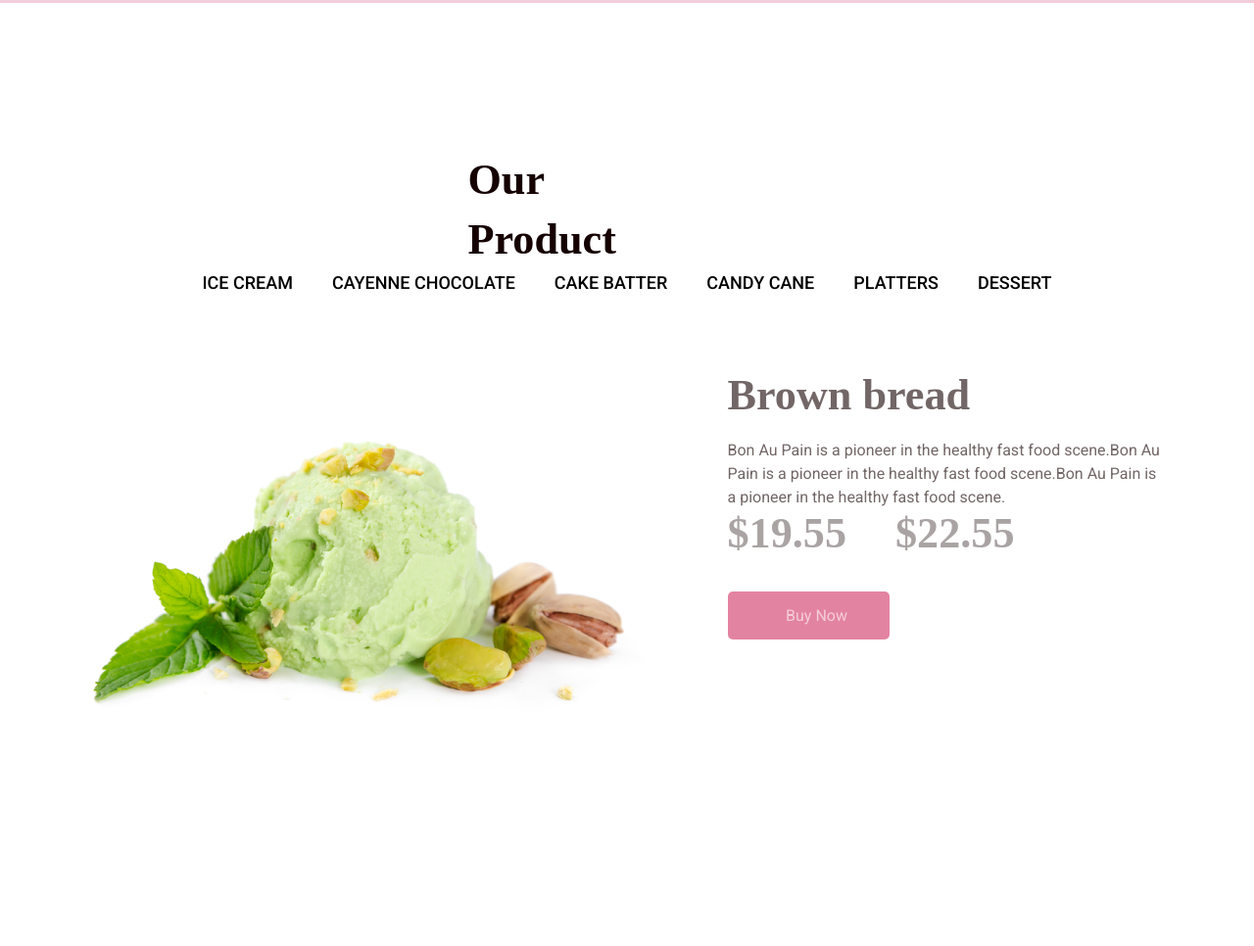
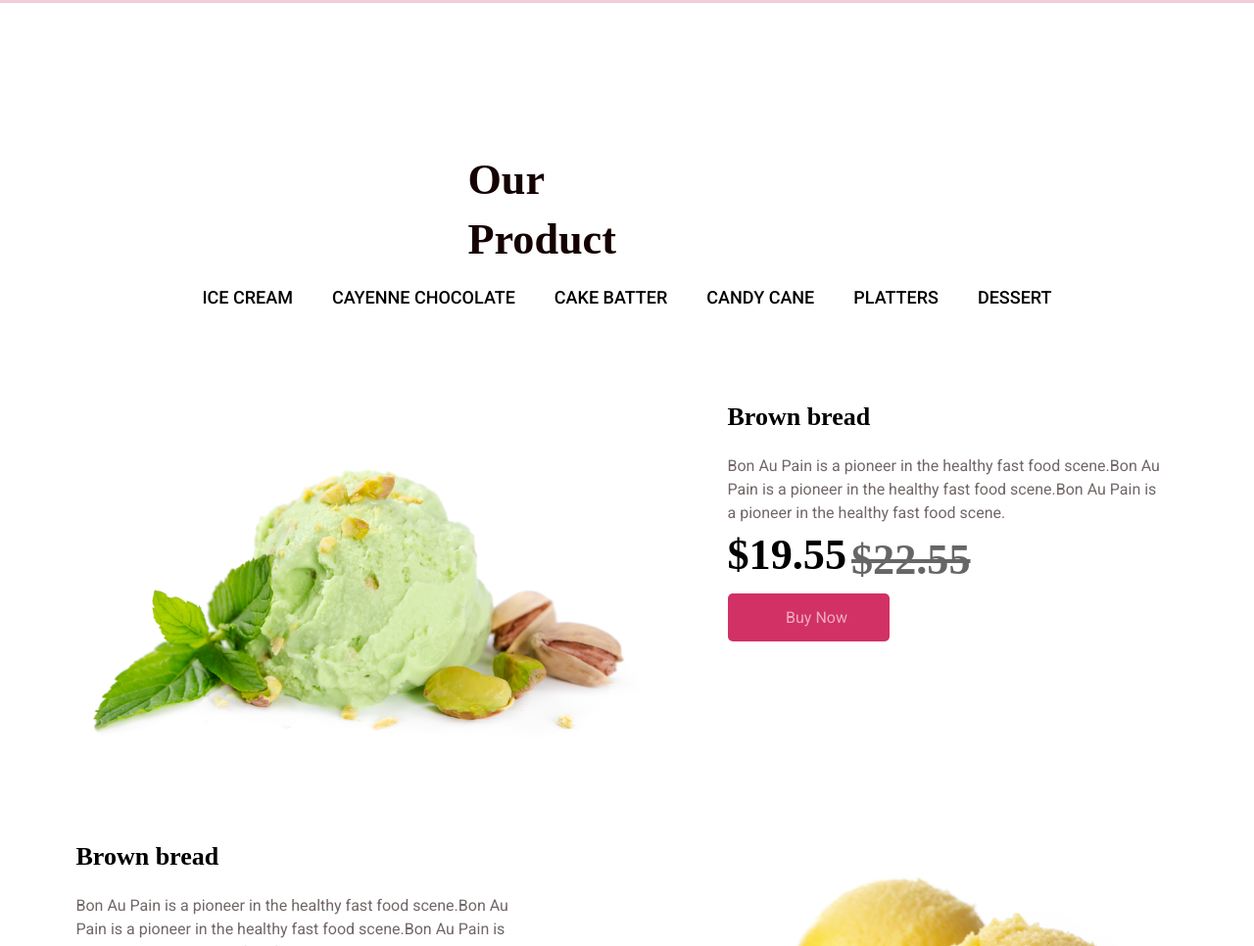
Before and after one commit to Akhrasmiy/najot_talim_imtixon_first, a plain HTML site: page index.html in a window 1280 px wide. Shown: the part 1834-2800 px from the top of the page at 98% size. Before the commit the page ends 2632 px from the top, so only its background shows below. Drawn offline with Linux system fonts and the light colour scheme; a web font is replaced by a local one.

Commit message:
section product end

```diff
--- a/index.html
+++ b/index.html
@@ -105,19 +105,61 @@
                         <img src="./imges/Rectangle74.png" alt="">
                     </div>
                     <div class="text">
-                        <b>Brown bread</b>
+                        <h2 class="nameaic">Brown bread</h2>
                         <p>Bon Au Pain is a pioneer in the healthy fast food scene.Bon Au Pain is a pioneer in the
                             healthy fast food scene.Bon Au Pain is a pioneer in the healthy fast food scene.
-                            <b>$19.55</b><b>$22.55</b>
-                            <button>
-                                <p>Buy Now</p>
-                            </button>
+                        </p>
+                        <b class="newprice">$19.55</b><b class="oldprice">$22.55</b>
+                        <button>
+                            <p>Buy Now</p>
+                        </button>
+                    </div>
+
+                </div>
+
+            </div>
+            <div class="sectionsecond">
+
+                <div class="container brown-container">
+
+                    <div class="text">
+                        <h2 class="nameaic">Brown bread</h2>
+                        <p>Bon Au Pain is a pioneer in the healthy fast food scene.Bon Au Pain is a pioneer in the
+                            healthy fast food scene.Bon Au Pain is a pioneer in the healthy fast food scene.
+                        </p>
+                        <b class="newprice">$19.55</b><b class="oldprice">$22.55</b>
+                        <button>
+                            <p>Buy Now</p>
+                        </button>
+                    </div>
+                    <div class="img">
+                        <img src="./imges/Rectangle78.png" alt="">
+                    </div>
+                </div>
+
+            </div>
+            <div class="sectionsecond">
+
+                <div class="container brown-container">
+                    <div class="img">
+                        <img src="./imges/Rectangle79.png" alt="">
+                    </div>
+                    <div class="text">
+                        <h2 class="nameaic">Brown bread</h2>
+                        <p>Bon Au Pain is a pioneer in the healthy fast food scene.Bon Au Pain is a pioneer in the
+                            healthy fast food scene.Bon Au Pain is a pioneer in the healthy fast food scene.
+                        </p>
+                        <b class="newprice">$19.55</b><b class="oldprice">$22.55</b>
+                        <button>
+                            <p>Buy Now</p>
+                        </button>
                     </div>
 
                 </div>
 
             </div>
         </div>
+        <div class=""></div>
     </main>
 </body>
 
--- a/styles/index.css
+++ b/styles/index.css
@@ -5,10 +5,12 @@
     padding: 0px auto;
     width: 1125px;
 }
-*{
+
+* {
     margin: 0;
     padding: 0;
 }
+
 p {
     font-family: 'Roboto', sans-serif;
 
@@ -28,8 +30,7 @@ b {
     font-weight: 400;
     font-size: 18px;
     line-height: 27px;
-    color: #0F0101;
-    opacity: 0.6;
+
 
 }
 
@@ -227,7 +228,6 @@ button {
     font-size: 44.2px;
     line-height: 49px;
 
-    color: #150101;
 }
 
 .brown-container .text button {
@@ -262,6 +262,7 @@ button {
     position: relative;
     top: -180px;
 }
+
 .mainh2 {
     display: flex;
     justify-content: center;
@@ -277,14 +278,26 @@ button {
     line-height: 61px;
     color: #150101;
 }
-.product-header ul{
+.product{
+    position: relative;
+}
+.product-header{
+    position: sticky;
+    top: 0px;
+}
+.product-header ul {
+    height: 50px;
+    background-color: #fff;
     display: flex;
     gap: 40px;
+    align-items: center;
     list-style: none;
     justify-content: center;
     margin-bottom: 50px;
+    z-index: 20;
 }
-.product-header ul li{
+
+.product-header ul li {
 
     font-family: 'Roboto';
     font-style: normal;
@@ -293,18 +306,57 @@ font-size: 18px;
     line-height: 21px;
     color: #000000;
 }
-.product-header ul li:hover{
-    border-bottom:  3px solid #D64374;
+
+.product-header ul li:hover {
+    border-bottom: 3px solid #D64374;
 
 }
-.sectionsecond{
+
+.sectionsecond {
     padding-top: 30px;
 }
-.sectionsecond .img{
+
+.sectionsecond .img {
     position: static;
 }
-.sectionsecond .brown-container .text button p{
+
+.sectionsecond .brown-container .text button p {
     color: rgb(255, 255, 255);
     position: relative;
     top: -7px;
 }
+
+.newprice {
+    position: relative;
+    top: 20px;
+    font-weight: 500;
+    font-size: 26px;
+    line-height: 36px;
+    color: #000000;
+
+}
+
+.oldprice {
+    position: relative;
+    top: 25px;
+    left: -45px;
+    text-decoration: line-through;
+    font-weight: 500;
+    font-size: 26px;
+    line-height: 36px;
+    color: #000000;
+    font-weight: 500;
+    font-size: 20px;
+    line-height: 28px;
+
+    opacity: 0.6;
+}
+.nameaic{
+width: 152px;
+height: 36px;
+font-family: 'Hind Madurai';
+font-style: normal;
+font-weight: 700;
+font-size: 26px;
+line-height: 36px;
+}
```
Also changed, not shown: imges/Rectangle78.png (renamed from imges/Rectangle 78.png), imges/Rectangle79.png (renamed from imges/Rectangle 79.png). Lines whose indentation alone changed are shown as unchanged.
